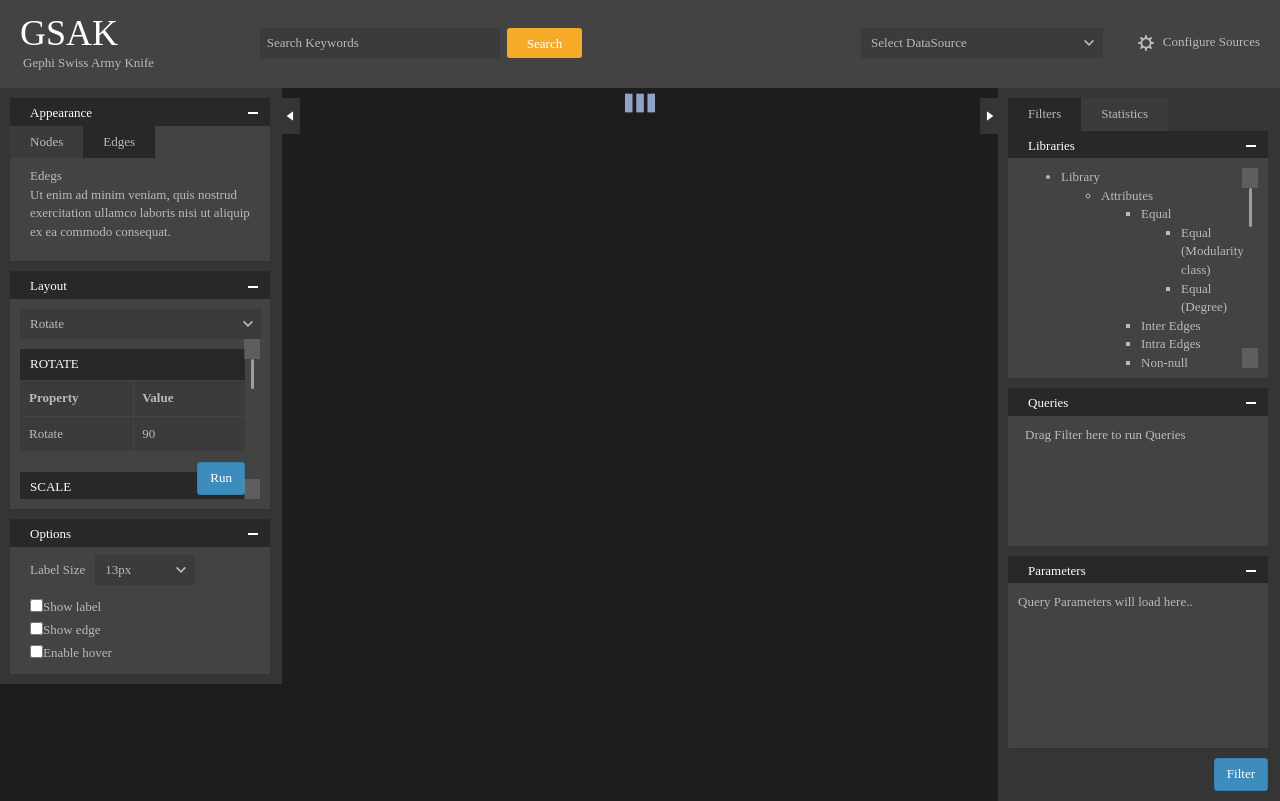
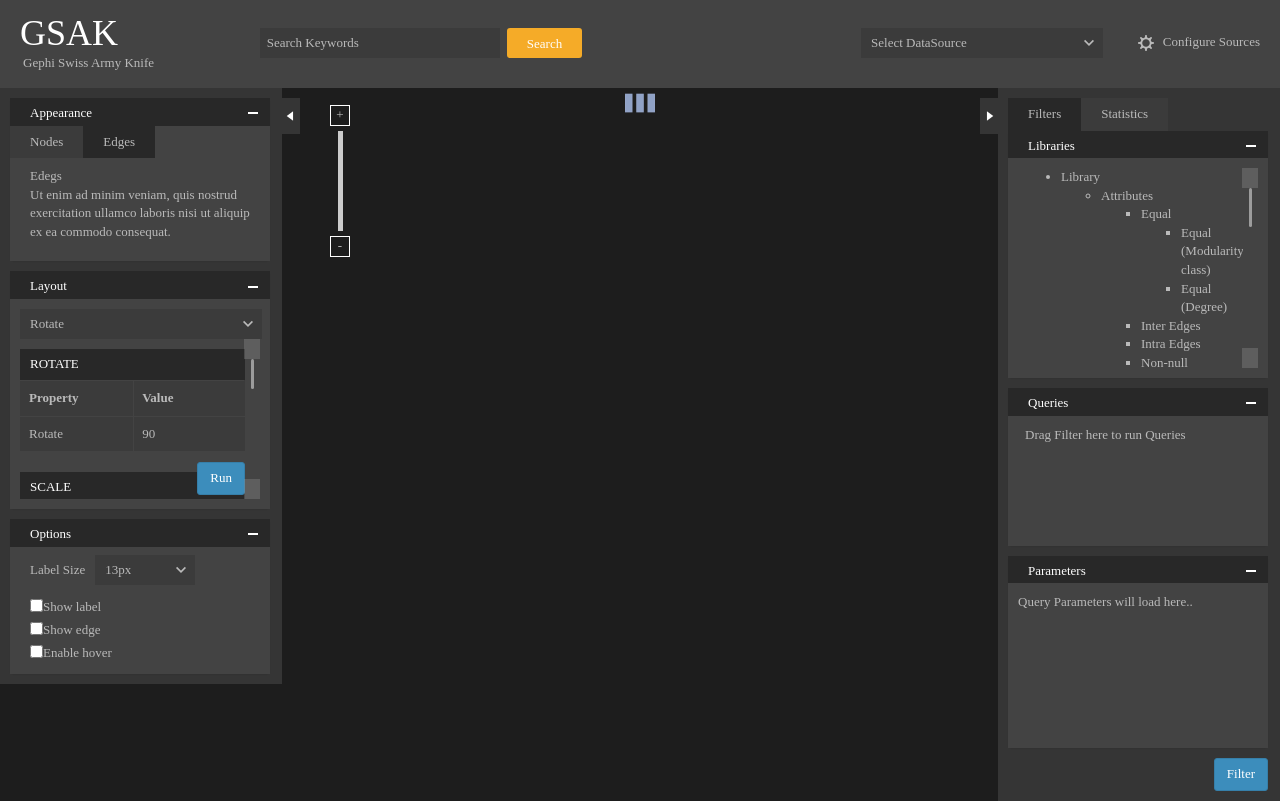
Before and after one commit to project-spinoza/gephi-swiss-army-knife, a web app: page / in a window 1280 px wide. Run offline with its HTML, style and script files only (its server is not run), Linux system fonts and the light colour scheme; data that the repository does not hold is empty; some libraries are stand-ins or nearby versions; grey boxes are pictures that could not be loaded.

Commit message:
zoom slider

```diff
--- a/src/main/resources/public/index.html
+++ b/src/main/resources/public/index.html
@@ -62,7 +62,53 @@
 	<script src="assets/js/colorpicker/js/colorpicker.js"></script>
 	<script src="assets/js/jquery.gradientPicker.js"></script>
 
-
+<style type="text/css">
+
+.zoom-container {
+	position: absolute;
+	max-width: 55px;
+	height: 165px;
+	padding: 5px 15px;
+	left: 315px;
+	top: 100px;
+	z-index: 5;
+}
+
+.zoomslider-outer {
+	width: 5px;
+	height: 100px;
+	background: #ccc;
+	position: relative;
+	display: block;
+	margin: 0 auto;
+	margin-top: 5px;
+	margin-bottom: 5px;
+}
+.zoomslider-inner {
+	min-width: 5px;
+	height: 0px;
+	background: #4090d6;
+	position: absolute;
+	bottom: 0;
+}
+.zoom-btn {
+	border: 1px solid #fff;
+	color: #fff;
+	font-size: 15px;
+	display: block;
+	text-align: center;
+	min-height: 18px;
+	min-width: 20px;
+	margin: 0 auto;
+}
+#zoomout-btn {
+	padding-bottom: 1px;
+}
+.zoom-btn:hover {
+	cursor: pointer;
+}
+
+</style>
   </head>
 
   <body class="skin-blue sidebar-mini gsak-home">
@@ -1419,6 +1465,13 @@
 
       <!-- Content Wrapper. Contains page content -->
       <div class="content-wrapper" style="height: 695px; display: block;" id ="container">
+      	<div class="zoom-container">
+		<a class="zoom-btn" id="zoomin-btn">+</a>
+		<div class="zoomslider-outer">
+			<div class="zoomslider-inner"></div>
+		</div>
+		<a class="zoom-btn" id="zoomout-btn">-</span></a>
+		</div>
 
 			<!--<div id="controlled-grad">
 				<div class="left-grad"></div>
```
Also changed, not shown: src/main/resources/public/assets/js/script.js.
